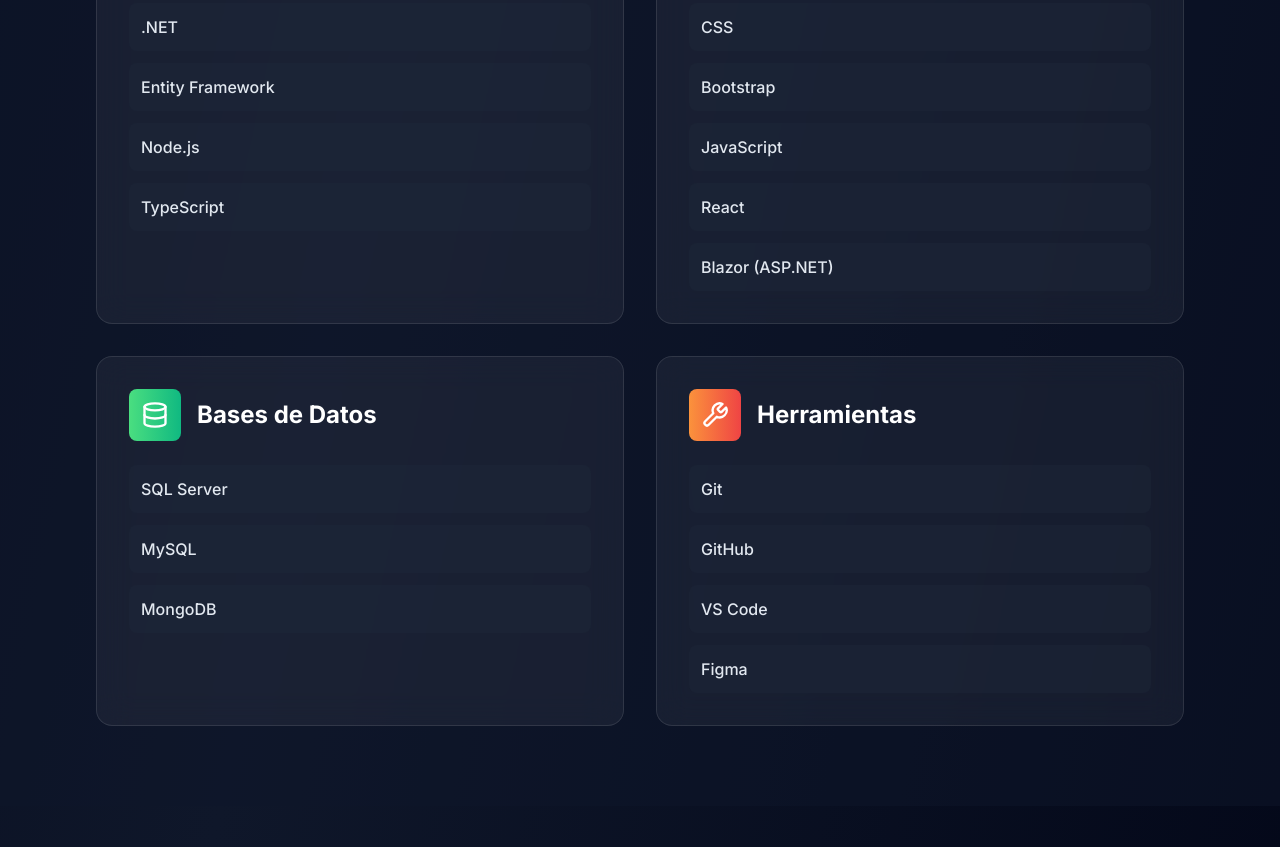
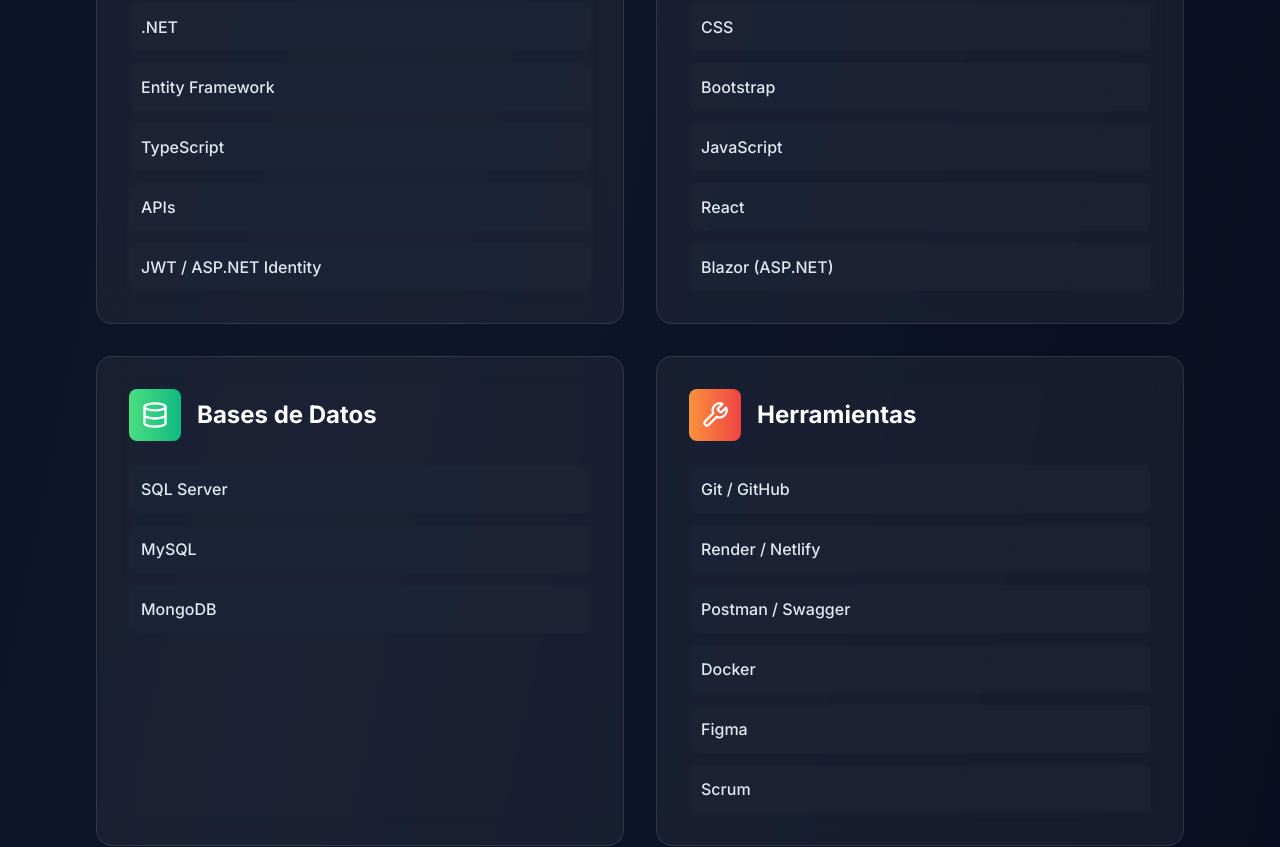
Before and after one commit to Xxtoni7/Portfolio_Personal, a React (Vite) app: page / in a window 1280 px wide. Shown: the part 4100-4947 px from the top of the page. Built offline with nearby package versions, Linux system fonts and the light colour scheme.

Commit message:
fix\ Mejora de Skills.jsx

```diff
--- a/src/components/Skills.jsx
+++ b/src/components/Skills.jsx
@@ -37,7 +37,7 @@
       title: "Backend",
       icon: Server,
       color: "from-purple-400 to-pink-500",
-      skills: ["C#", ".NET", "Entity Framework", "Node.js", "TypeScript"]
+      skills: ["C#", ".NET", "Entity Framework", "TypeScript", "APIs", "JWT / ASP.NET Identity"]
     },
     {
       title: "Frontend",
@@ -55,7 +55,7 @@
       title: "Herramientas",
       icon: Wrench,
       color: "from-orange-400 to-red-500",
-      skills: ["Git", "GitHub", "VS Code", "Figma"]
+      skills: ["Git / GitHub", "Render / Netlify", "Postman / Swagger", "Docker", "Figma", "Scrum"]
     }
   ];
 
```
